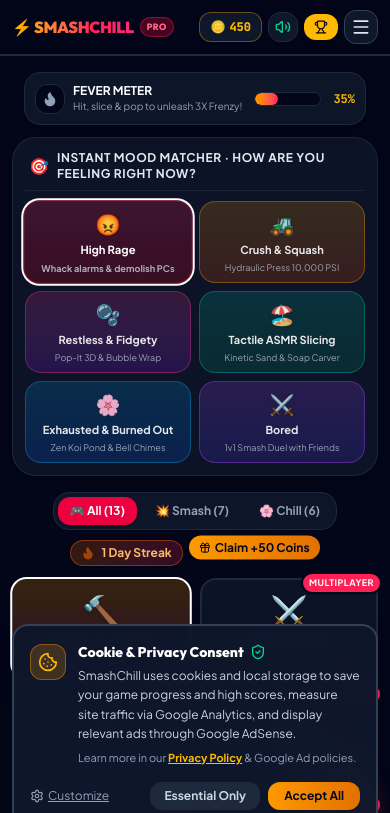
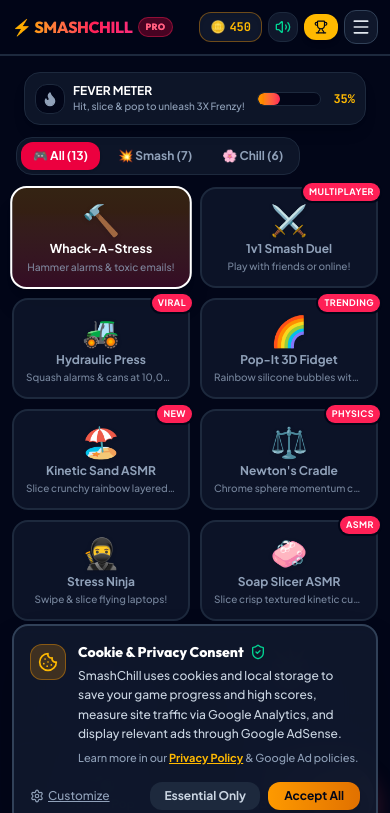
Before and after one commit to wegoswami/Smashchil, a React (Vite) app: page / in a window 390 px wide. Shown: the top 813 px of the page. Built offline with nearby package versions, Linux system fonts and the light colour scheme.

Commit message:
perf: optimize performance and improve accessibility
- Lazy load SEO content to prioritize initial bundle
- Optimize font loading and CSS typography stacks
- Improve screen reader support with ARIA labels and semantic tags

```diff
--- a/index.html
+++ b/index.html
@@ -72,9 +72,8 @@
     <!-- PWA Web App Manifest -->
     <link rel="manifest" href="/manifest.json" />
 
-    <!-- Agentic Resource Discovery (ARD) Manifest for AI Agents & Search Engines -->
-    <link rel="ard" type="application/json" href="/.well-known/ai-catalog.json" />
-    <link rel="ai-catalog" type="application/json" href="/.well-known/ai-catalog.json" />
+    <!-- Agentic Resource Discovery & AI Catalog Link -->
+    <link rel="service-desc" type="application/json" href="/.well-known/ai-catalog.json" />
 
     <!-- OpenGraph / Facebook / WhatsApp / Discord Cards -->
     <meta property="og:type" content="website" />
@@ -295,14 +294,10 @@
     ]
     </script>
 
-    <!-- Non-Render-Blocking Google Fonts (Saves ~350ms on mobile FCP/LCP) -->
+    <!-- Optimized Google Fonts (Essential weights only with preconnect) -->
     <link rel="preconnect" href="https://fonts.googleapis.com">
     <link rel="preconnect" href="https://fonts.gstatic.com" crossorigin>
-    <link rel="preload" as="style" href="https://fonts.googleapis.com/css2?family=Outfit:wght@400;500;600;700;800;900&family=Plus+Jakarta+Sans:wght@400;500;600;700&family=JetBrains+Mono:wght@400;500;700;800&display=swap">
-    <link rel="stylesheet" href="https://fonts.googleapis.com/css2?family=Outfit:wght@400;500;600;700;800;900&family=Plus+Jakarta+Sans:wght@400;500;600;700&family=JetBrains+Mono:wght@400;500;700;800&display=swap" media="print" onload="this.media='all'">
-    <noscript>
-      <link rel="stylesheet" href="https://fonts.googleapis.com/css2?family=Outfit:wght@400;500;600;700;800;900&family=Plus+Jakarta+Sans:wght@400;500;600;700&family=JetBrains+Mono:wght@400;500;700;800&display=swap">
-    </noscript>
+    <link rel="stylesheet" href="https://fonts.googleapis.com/css2?family=Outfit:wght@600;800&family=Plus+Jakarta+Sans:wght@500;700&family=JetBrains+Mono:wght@700&display=swap">
   </head>
   <body class="bg-slate-950 text-slate-100 antialiased selection:bg-rose-500 selection:text-white select-none">
     <div id="root"></div>
--- a/src/App.tsx
+++ b/src/App.tsx
@@ -8,10 +8,7 @@ import { AsmrSoundboard } from './components/AsmrSoundboard';
 import { CursorSparkles } from './components/CursorSparkles';
 import { FeverBar } from './components/FeverBar';
 import { AdBanner } from './components/AdBanner';
-import { SeoContentSection } from './components/SeoContentSection';
 import { CookieBanner } from './components/CookieBanner';
-import { MoodMatcher } from './components/MoodMatcher';
-import { DailyStreakBadge } from './components/DailyStreakBadge';
 import { KeyboardShortcutsBadge } from './components/KeyboardShortcutsBadge';
 import { sound } from './utils/audio';
 
@@ -29,7 +26,8 @@ const SmashDuelPvp = lazy(() => import('./components/SmashDuelPvp').then(m => ({
 const KineticSand = lazy(() => import('./components/KineticSand').then(m => ({ default: m.KineticSand })));
 const NewtonCradle = lazy(() => import('./components/NewtonCradle').then(m => ({ default: m.NewtonCradle })));
 
-// Dynamic lazy imports for modals (only loaded when clicked)
+// Dynamic lazy imports for modals and below-the-fold content
+const SeoContentSection = lazy(() => import('./components/SeoContentSection').then(m => ({ default: m.SeoContentSection })));
 const LuckyWheelModal = lazy(() => import('./components/LuckyWheelModal').then(m => ({ default: m.LuckyWheelModal })));
 const StatsModal = lazy(() => import('./components/StatsModal').then(m => ({ default: m.StatsModal })));
 const LeaderboardModal = lazy(() => import('./components/LeaderboardModal').then(m => ({ default: m.LeaderboardModal })));
@@ -414,15 +412,8 @@ export default function App() {
           onActivateFever={activateFever}
         />
 
-        {/* 1-Tap Instant Mood Matcher & Stress Diagnostic */}
-        <MoodMatcher
-          activeMode={activeMode}
-          onSelectGame={(mode) => setActiveMode(mode)}
-          onRewardCoins={(amt) => setCoins((c) => c + amt)}
-        />
-
-        {/* Category Filter Navigation & Daily Decompression Streak */}
-        <div className="w-full max-w-4xl flex flex-col sm:flex-row items-center justify-between gap-2.5 mb-3 px-1">
+        {/* Category Filter Navigation */}
+        <div className="w-full max-w-4xl flex items-center justify-between mb-3 px-1">
           <div className="flex items-center gap-1.5 bg-slate-900/90 p-1 rounded-2xl border border-slate-800 text-xs font-bold" role="group" aria-label="Game category filter">
             <button
               onClick={() => {
@@ -470,9 +461,6 @@ export default function App() {
               🌸 Chill ({games.filter((g) => g.category === 'chill').length})
             </button>
           </div>
-
-          {/* Daily Decompression Streak & Free Coin Bonus */}
-          <DailyStreakBadge onRewardCoins={(amt) => setCoins((c) => c + amt)} />
         </div>
 
         {/* Game Selection Cards Strip - Responsive across Mobile, Tablet, Laptop & Desktop */}
@@ -639,6 +627,7 @@ export default function App() {
         />
 
         {/* On-Page SEO Content, Viral Share & Google FAQ Section */}
+        <Suspense fallback={null}>
           <SeoContentSection
             onSelectGame={(mode) => {
               setActiveMode(mode);
@@ -646,6 +635,7 @@ export default function App() {
             }}
             onOpenLegal={(tab) => setLegalModal(tab)}
           />
+        </Suspense>
       </main>
 
       {/* Bottom Arcade Footer */}
--- a/src/components/FeverBar.tsx
+++ b/src/components/FeverBar.tsx
@@ -58,7 +58,14 @@ export const FeverBar: React.FC<FeverBarProps> = ({
         </div>
 
         {/* Progress Bar Container */}
-        <div className="flex-1 max-w-xs md:max-w-md h-3.5 bg-slate-950 rounded-full overflow-hidden border border-slate-800 relative">
+        <div
+          role="progressbar"
+          aria-valuenow={Math.round(feverCharge)}
+          aria-valuemin={0}
+          aria-valuemax={100}
+          aria-label="Fever meter charge"
+          className="flex-1 max-w-xs md:max-w-md h-3.5 bg-slate-950 rounded-full overflow-hidden border border-slate-800 relative"
+        >
           <div
             className={`h-full transition-all duration-200 rounded-full ${
               isFeverActive
--- a/src/components/Header.tsx
+++ b/src/components/Header.tsx
@@ -177,6 +177,7 @@ export const Header: React.FC<HeaderProps> = ({
                           setIsGamesDropdownOpen(false);
                           sound.playBonk();
                         }}
+                        aria-label={`Switch game to ${g.label}`}
                         className={`flex items-center gap-2 p-2 rounded-xl text-left transition-all cursor-pointer text-xs ${
                           isSelected
                             ? 'bg-rose-600 text-white font-bold shadow'
@@ -480,6 +481,7 @@ export const Header: React.FC<HeaderProps> = ({
                       sound.playBonk();
                       window.scrollTo({ top: 0, behavior: 'smooth' });
                     }}
+                    aria-label={`Play ${g.label} arcade game`}
                     className={`flex items-center gap-2.5 p-2.5 rounded-2xl border text-left cursor-pointer transition-all ${
                       isSelected
                         ? 'bg-rose-600 border-white text-white font-black shadow-lg scale-102'
--- a/src/components/WhackAStress.tsx
+++ b/src/components/WhackAStress.tsx
@@ -274,6 +274,7 @@ export const WhackAStress: React.FC<WhackAStressProps> = ({ onWatchAd }) => {
                 <button
                   onClick={(e) => handleWhack(idx, e)}
                   disabled={!isPlaying}
+                  aria-label={mole ? `Whack ${mole.label} for ${mole.points} points` : `Empty target hole ${idx + 1}`}
                   className={`relative z-10 w-full h-full flex flex-col items-center justify-center cursor-pointer transition-all duration-150 transform ${
                     mole
                       ? 'translate-y-0 scale-100 opacity-100 animate-bounce'
@@ -300,9 +301,9 @@ export const WhackAStress: React.FC<WhackAStressProps> = ({ onWatchAd }) => {
         {!isPlaying && (
           <div className="absolute inset-0 z-30 flex flex-col items-center justify-center p-6 bg-slate-950/85 backdrop-blur-md rounded-3xl text-center">
             <span className="text-6xl mb-2 animate-bounce">🔨</span>
-            <h3 className="text-3xl md:text-4xl font-black text-transparent bg-clip-text bg-gradient-to-r from-amber-400 via-rose-500 to-yellow-400">
+            <h2 className="text-3xl md:text-4xl font-black text-transparent bg-clip-text bg-gradient-to-r from-amber-400 via-rose-500 to-yellow-400">
               {score > 0 ? 'TIME OVER!' : 'WHACK-A-STRESS!'}
-            </h3>
+            </h2>
             <p className="text-sm text-slate-300 mt-2 max-w-sm">
               {score > 0
                 ? `You scored ${score} PTS! All annoying notifications have been slammed down.`
--- a/src/index.css
+++ b/src/index.css
@@ -3,9 +3,9 @@
 @custom-variant dark (&:where(.dark, .dark *));
 
 @theme {
-  --font-display: 'Outfit', sans-serif;
-  --font-sans: 'Plus Jakarta Sans', sans-serif;
-  --font-mono: 'JetBrains Mono', monospace;
+  --font-display: 'Outfit', -apple-system, BlinkMacSystemFont, 'Segoe UI', Roboto, sans-serif;
+  --font-sans: 'Plus Jakarta Sans', -apple-system, BlinkMacSystemFont, 'Segoe UI', Roboto, sans-serif;
+  --font-mono: 'JetBrains Mono', ui-monospace, SFMono-Regular, Menlo, Monaco, Consolas, monospace;
 }
 
 :root {
```
Lines whose indentation alone changed are shown as unchanged.
